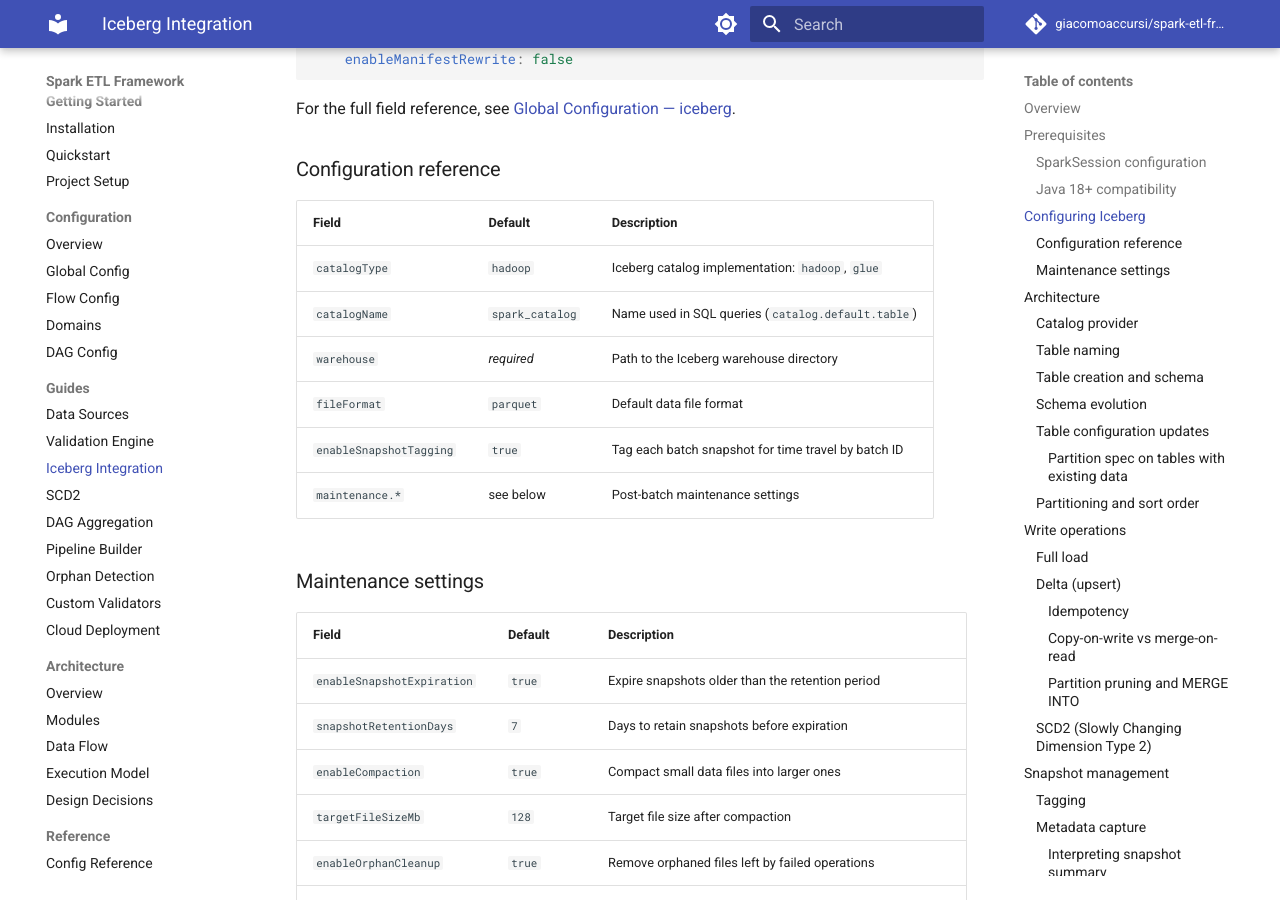
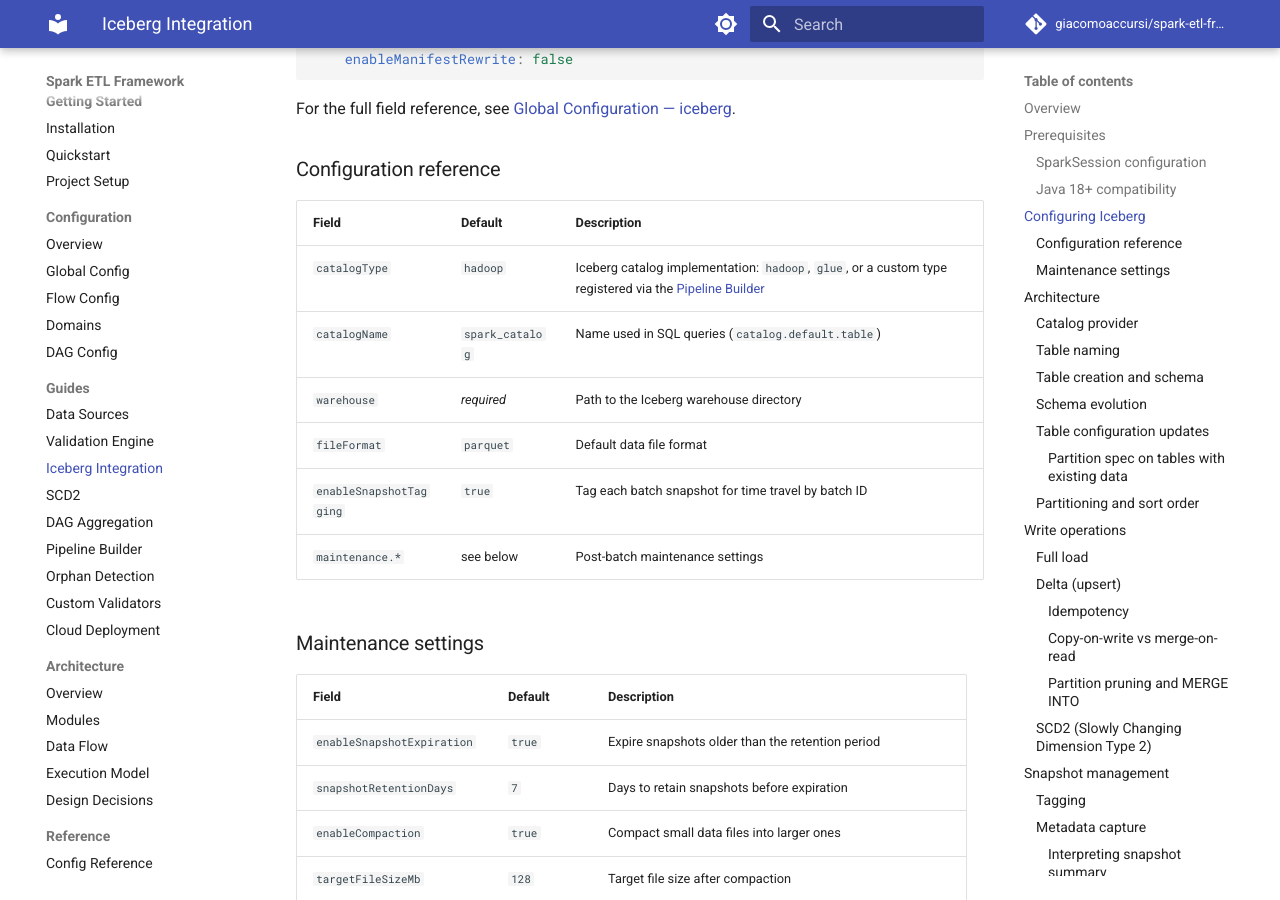
Before and after one commit to giacomoaccursi/Floe, an MkDocs documentation site: the page built from site-docs/guides/iceberg.md, in a window 1280 px wide and 900 px high, scrolled down 1548 px. Built offline with MkDocs 1.6.1 and Material for MkDocs 9.7.7, drawn with Linux system fonts in a browser that asks for light colours; comment, search, counter and statistics services are not loaded.

Commit message:
docs(iceberg): mention custom catalog types

```diff
--- a/site-docs/guides/iceberg.md
+++ b/site-docs/guides/iceberg.md
@@ -66,7 +66,7 @@
 
 | Field | Default | Description |
 |-------|---------|-------------|
-| `catalogType` | `hadoop` | Iceberg catalog implementation: `hadoop`, `glue` |
+| `catalogType` | `hadoop` | Iceberg catalog implementation: `hadoop`, `glue`, or a custom type registered via the [Pipeline Builder](pipeline-builder.md#custom-catalog-providers) |
 | `catalogName` | `spark_catalog` | Name used in SQL queries (`catalog.default.table`) |
 | `warehouse` | *required* | Path to the Iceberg warehouse directory |
 | `fileFormat` | `parquet` | Default data file format |
```
